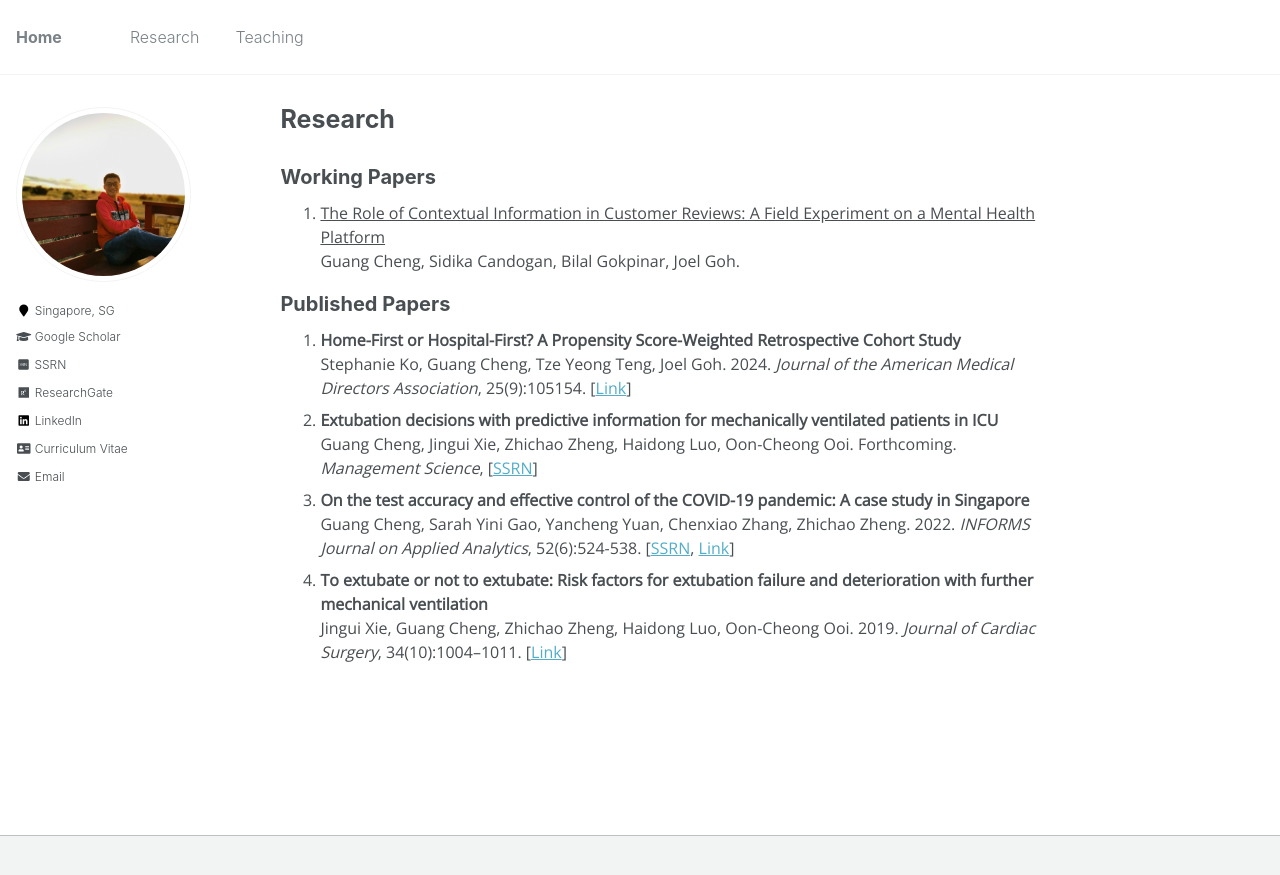
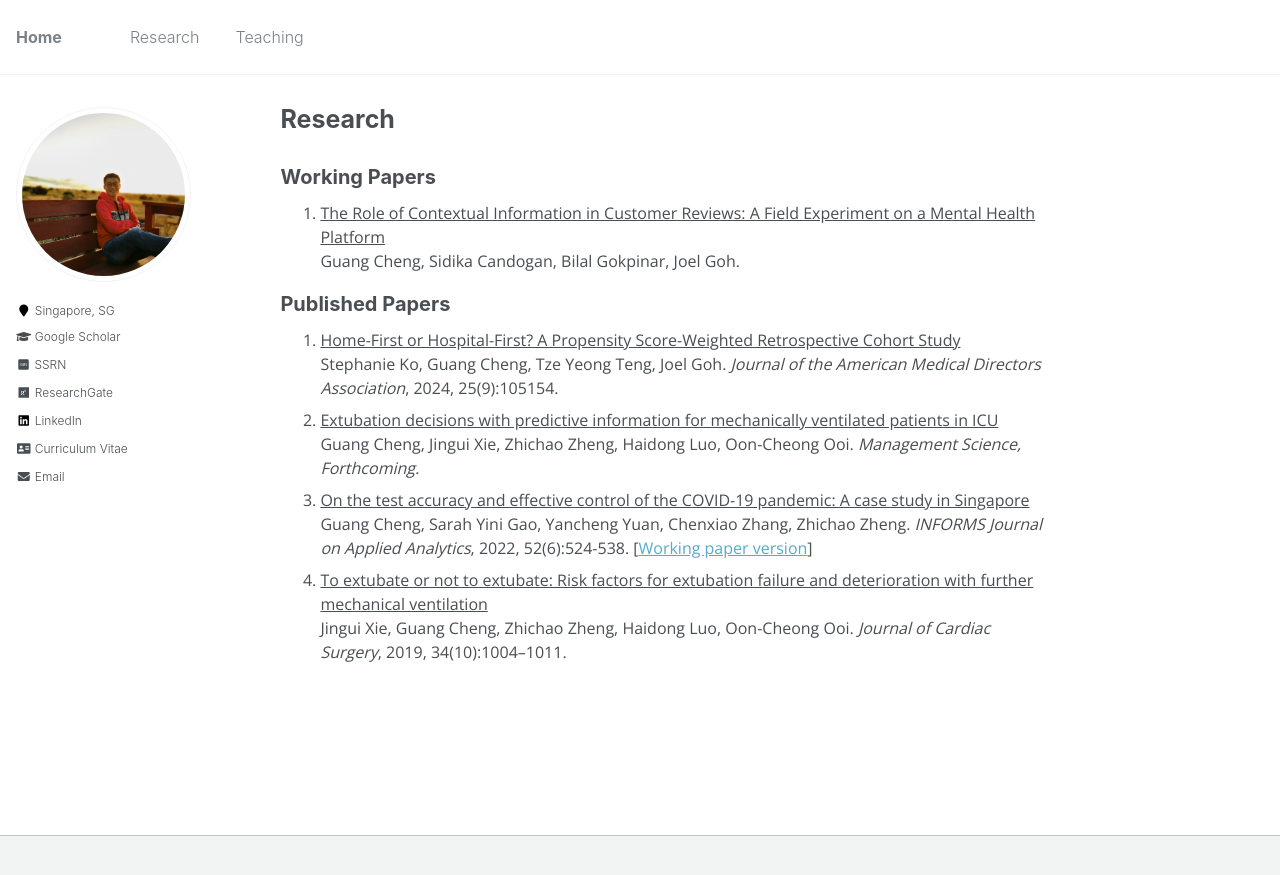
Before and after one commit to gcheng-nus/gcheng-nus.github.io, a Jekyll site: the page built from _pages/research.md, in a window 1280 px wide. Shown: the top 875 px of the page. Built offline with Jekyll 4.4.1, drawn with Linux system fonts in a browser that asks for light colours; some web fonts are replaced; comment, search, counter and statistics services are not loaded.

Commit message:
change font

```diff
--- a/_pages/research.md
+++ b/_pages/research.md
@@ -15,7 +15,7 @@
 
 <h2 style="margin-top: 1em;">Working Papers</h2>
 <ol style="margin-top: 0em; margin-bottom: 1.2em;">
-	<li><a href="https://ssrn.com/abstract=4956298" target="_blank" style="color: rgb(73, 78, 82); font-size: 12pt; font-weight: 500; font-style: Medium">The Role of Contextual Information in Customer Reviews: A Field Experiment on a Mental Health Platform</a><br>
+	<li><a href="https://ssrn.com/abstract=4956298" target="_blank" style="color: rgb(73, 78, 82); font-size: 12pt; font-weight: 500; font-style: medium">The Role of Contextual Information in Customer Reviews: A Field Experiment on a Mental Health Platform</a><br>
 	Guang Cheng, Sidika Candogan, Bilal Gokpinar, Joel Goh.</li>
 	<!--  -->
 </ol>
@@ -24,21 +24,21 @@
 
 <h2>Published Papers</h2>
 <ol style="margin-top: 0em; margin-bottom: 1.2em;">
-	<li><b>Home-First or Hospital-First? A Propensity Score-Weighted Retrospective Cohort Study</b><br>
-	Stephanie Ko, Guang Cheng, Tze Yeong Teng, Joel Goh. 2024.
-	<i>Journal of the American Medical Directors Association</i>, 25(9):105154. [<a href="https://doi.org/10.1016/j.jamda.2024.105154" target="_blank">Link</a>]</li>
+	<li><a href="https://doi.org/10.1016/j.jamda.2024.105154" target="_blank" style="color: rgb(73, 78, 82); font-size: 12pt; font-weight: 500; font-style: medium">Home-First or Hospital-First? A Propensity Score-Weighted Retrospective Cohort Study</a><br>
+	Stephanie Ko, Guang Cheng, Tze Yeong Teng, Joel Goh.
+	<i>Journal of the American Medical Directors Association</i>, 2024, 25(9):105154.</li>
 	<!--  -->
-	<li><b>Extubation decisions with predictive information for mechanically ventilated patients in ICU</b> <br>
-	Guang Cheng, Jingui Xie, Zhichao Zheng, Haidong Luo, Oon-Cheong Ooi. Forthcoming.
-	<i>Management Science</i>, [<a href="https://ssrn.com/abstract=3397530" target="_blank">SSRN</a>]</li>
+	<li><a href="https://ssrn.com/abstract=3397530" target="_blank" style="color: rgb(73, 78, 82); font-size: 12pt; font-weight: 500; font-style: medium">Extubation decisions with predictive information for mechanically ventilated patients in ICU</a><br>
+	Guang Cheng, Jingui Xie, Zhichao Zheng, Haidong Luo, Oon-Cheong Ooi.
+	<i>Management Science, Forthcoming.</i></li>
 	<!--  -->
-	<li><b>On the test accuracy and effective control of the COVID-19 pandemic: A case study in Singapore</b> <br>
-	Guang Cheng, Sarah Yini Gao, Yancheng Yuan, Chenxiao Zhang, Zhichao Zheng. 2022.
-	<i>INFORMS Journal on Applied Analytics</i>, 52(6):524-538. [<a href="https://ssrn.com/abstract=3955828" target="_blank">SSRN</a>, <a href="https://pubsonline.informs.org/doi/abs/10.1287/inte.2022.1117" target="_blank">Link</a>]</li>
+	<li><a href="https://pubsonline.informs.org/doi/abs/10.1287/inte.2022.1117" target="_blank" style="color: rgb(73, 78, 82); font-size: 12pt; font-weight: 500; font-style: medium">On the test accuracy and effective control of the COVID-19 pandemic: A case study in Singapore</a><br>
+	Guang Cheng, Sarah Yini Gao, Yancheng Yuan, Chenxiao Zhang, Zhichao Zheng.
+	<i>INFORMS Journal on Applied Analytics</i>, 2022, 52(6):524-538. [<a href="https://ssrn.com/abstract=3955828" target="_blank">Working paper version</a>]</li>
 	<!--  -->
-	<li><b>To extubate or not to extubate: Risk factors for extubation failure and deterioration with further mechanical ventilation</b> <br>
-	Jingui Xie, Guang Cheng, Zhichao Zheng, Haidong Luo, Oon-Cheong Ooi. 2019.
-	<i>Journal of Cardiac Surgery</i>, 34(10):1004–1011. [<a href="https://onlinelibrary.wiley.com/doi/abs/10.1111/jocs.14189" target="_blank">Link</a>] </li>
+	<li><a href="https://onlinelibrary.wiley.com/doi/abs/10.1111/jocs.14189" target="_blank" style="color: rgb(73, 78, 82); font-size: 12pt; font-weight: 500; font-style: medium">To extubate or not to extubate: Risk factors for extubation failure and deterioration with further mechanical ventilation</a><br>
+	Jingui Xie, Guang Cheng, Zhichao Zheng, Haidong Luo, Oon-Cheong Ooi.
+	<i>Journal of Cardiac Surgery</i>, 2019, 34(10):1004–1011.</li>
 </ol>
 
 
```
